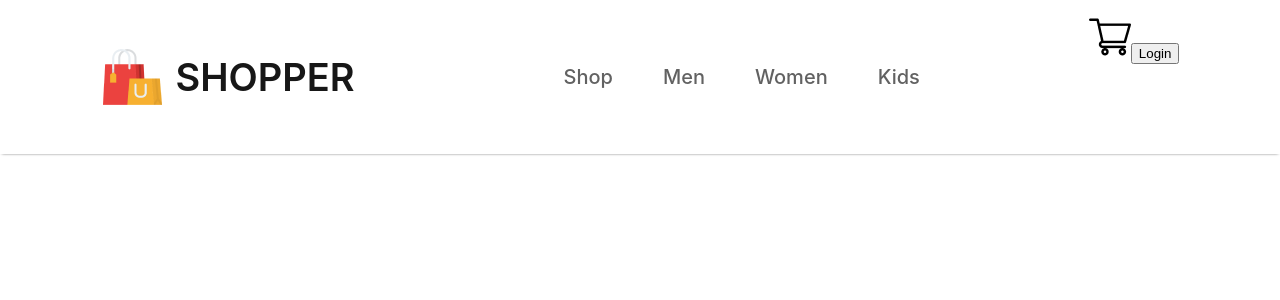
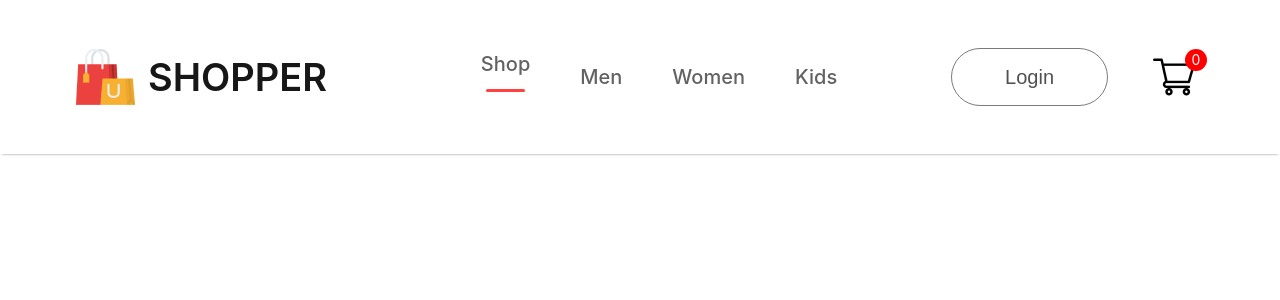
Before and after one commit to elledevelope/e-commerce-react-node.js, a React (Create React App) app: page / in a window 1280 px wide. Shown: the top 300 px of the page. Built offline with nearby package versions, Linux system fonts and the light colour scheme.

Commit message:
Add useState hook in li items for <hr>

```diff
--- a/src/Components/Navbar/Navbar.css
+++ b/src/Components/Navbar/Navbar.css
@@ -35,3 +35,48 @@
     gap: 3px;
     cursor: pointer;
 }
+
+.nav-menu hr {
+    border: none;
+    width: 80%;
+    height: 3px;
+    border-radius: 10px;
+    background-color: #FF4141;
+}
+
+.nav-login-cart {
+    display: flex;
+    align-items: center;
+    gap: 45px;
+}
+
+.nav-login-cart button {
+    width: 157px;
+    height: 58px;
+    outline: none;
+    border: 1px solid #7a7a7a;
+    border-radius: 75px;
+    color: #515151;
+    font-size: 20px;
+    font-weight: 500;
+    background-color: white;
+    cursor: pointer;
+}
+
+.nav-login-cart button:active {
+    background-color: #f3f3f3;
+}
+
+.nav-cart-count {
+    width: 22px;
+    height: 22px;
+    display: flex;
+    justify-content: center;
+    align-items: center;
+    margin-top: -35px;
+    margin-left: -55px;
+    border-radius: 11px;
+    font-size: 14px;
+    background-color: red;
+    color: white;
+}
--- a/src/Components/Navbar/Navbar.jsx
+++ b/src/Components/Navbar/Navbar.jsx
@@ -1,9 +1,14 @@
-import React from "react";
+import React, { useState } from "react";
 import './Navbar.css'
 import logo from '../Assets/logo.png'
 import cart_icon from '../Assets/cart_icon.png'
 
 const Navbar = () => {
+
+    //const [state, setState] = useState(initialState)
+    const [menu, setMenu] = useState("shop");
+
+
     return (
         <div className="navbar">
 
@@ -13,15 +18,16 @@ const Navbar = () => {
             </div>
 
             <ul className="nav-menu">
-                <li>Shop</li>
-                <li>Men</li>
-                <li>Women</li>
-                <li>Kids</li>
+                <li onClick={()=> {setMenu("shop")}}>Shop {menu === "shop" ? <hr /> : <></>}</li>
+                <li onClick={()=> {setMenu("men")}}>Men {menu === "men" ? <hr /> : <></>}</li>
+                <li onClick={()=> {setMenu("women")}}>Women {menu === "women" ? <hr /> : <></>}</li>
+                <li onClick={()=> {setMenu("kids")}}>Kids {menu === "kids" ? <hr /> : <></>}</li>
             </ul>
 
             <div className="nav-login-cart">
+                <button>Login</button>
                 <img src={cart_icon} alt="cart icon" />
-                <button>Login</button>
+                <div className="nav-cart-count">0</div>
             </div>
 
         </div>
```
